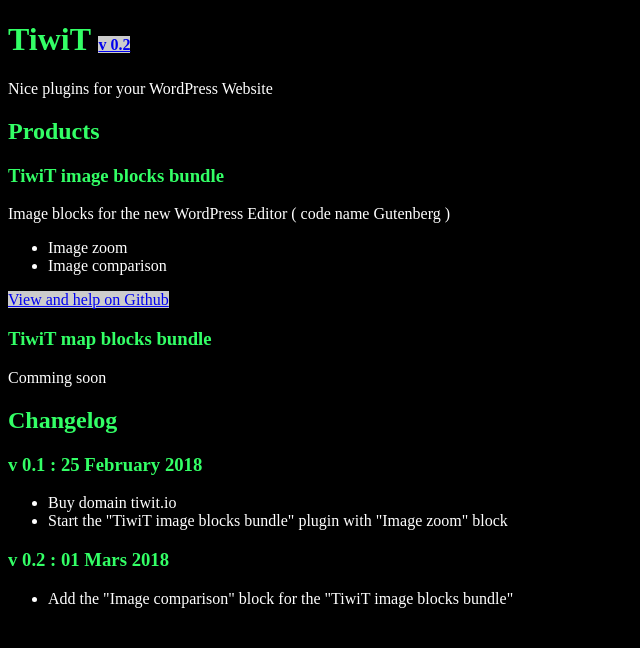
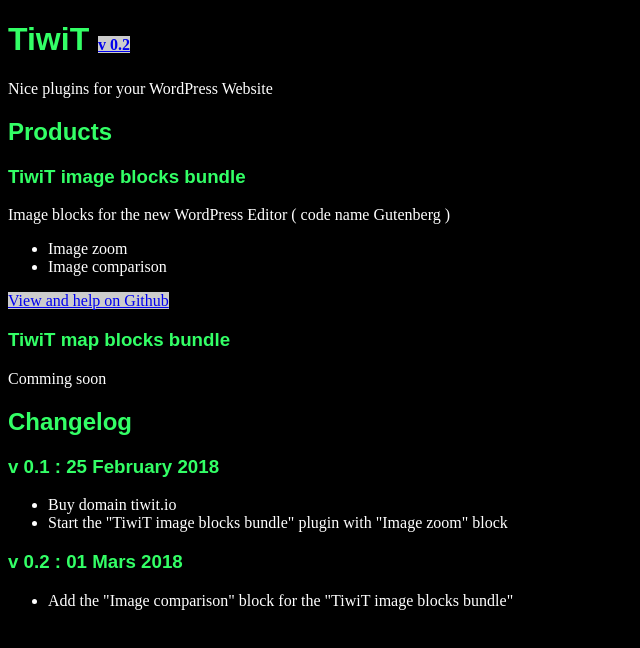
Before and after one commit to tiwit-dev/tiwit.io, a plain HTML site: page www/index.html in a window 1280 px wide. Shown: the whole page, without its empty margins (0-640 px from the left). Drawn offline with Linux system fonts and the light colour scheme.

Commit message:
Title in sans-serif

```diff
--- a/www/index.html
+++ b/www/index.html
@@ -21,9 +21,11 @@
         }
         h1 a{
             font-size: 1rem;
+            font-family: serif;
         }
         h1,h2,h3{
             color: #33ff66;
+            font-family: sans-serif
         }
     </style>
 </head>
```
